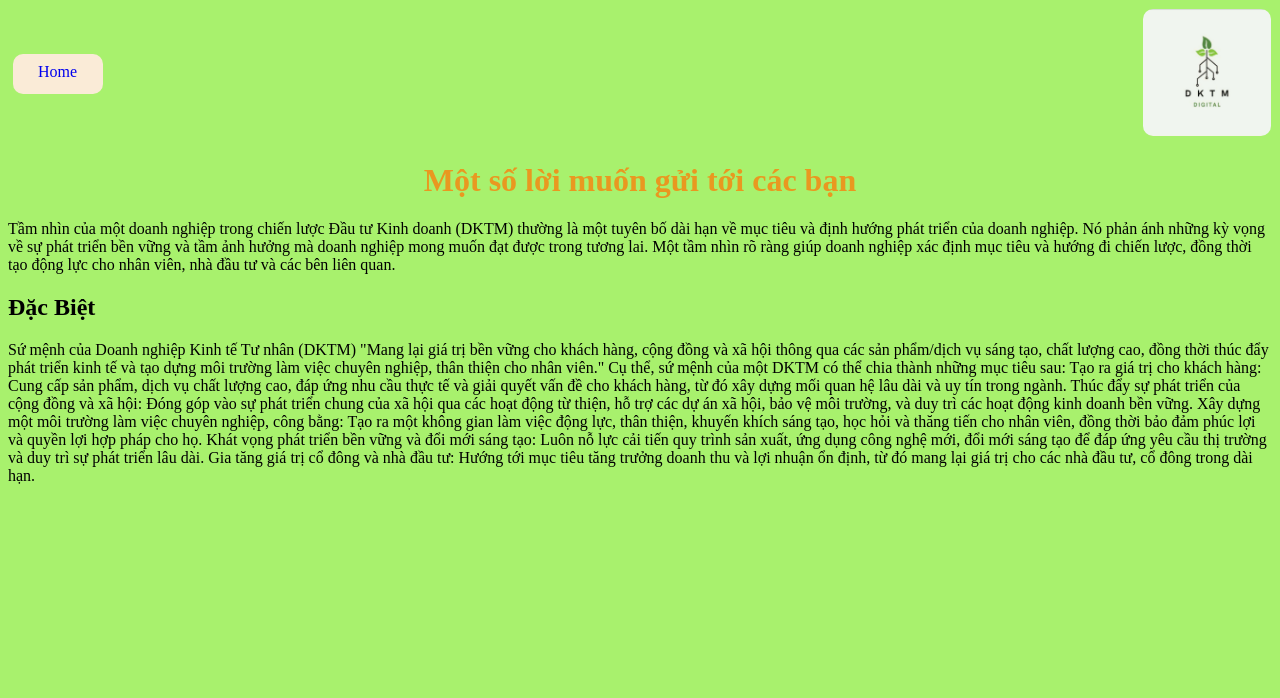
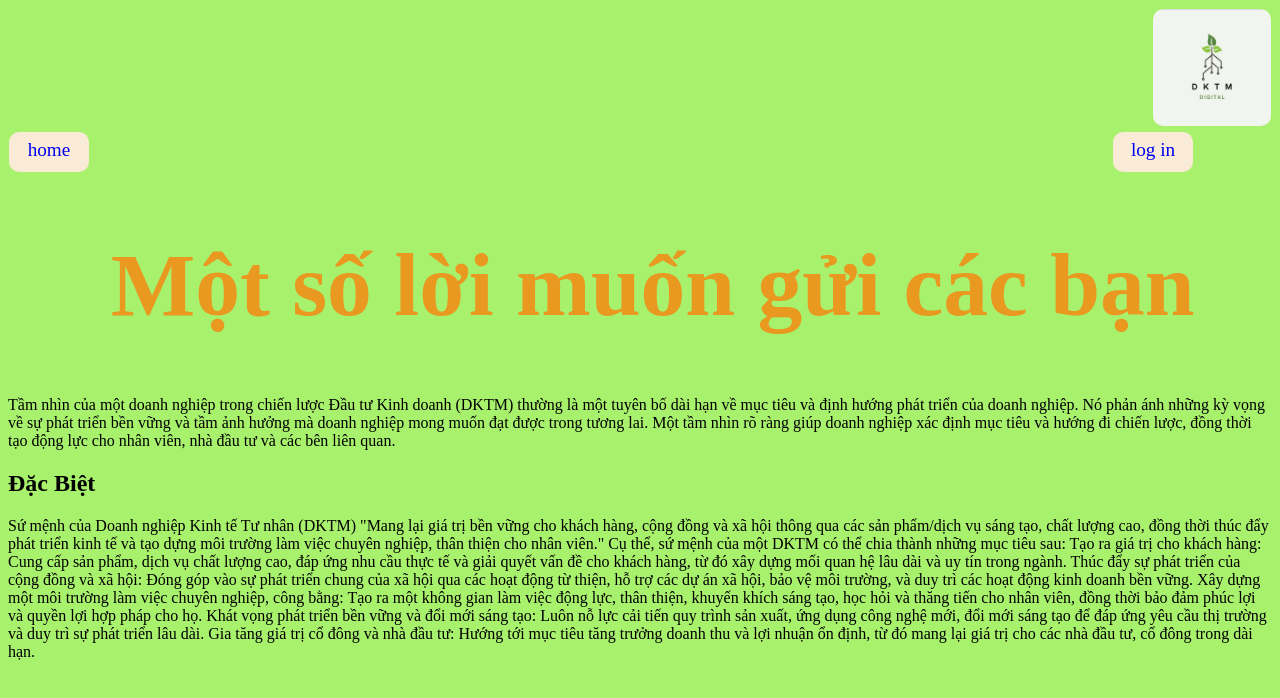
Before and after one commit to maidz001/DKTM1, a plain HTML site: page sotay.html in a window 1280 px wide. Drawn offline with Linux system fonts and the light colour scheme.

Commit message:
gfdfgdgdf

```diff
--- a/sotay.html
+++ b/sotay.html
@@ -7,13 +7,15 @@
     <title>Document</title>
   </head>
   <body>
-    <table>
-      <tr>
-        <td><a href="./">Home</a></td>
-        <td><img class="sotayimg" src="./123a.jpg" alt="" /></td>
+    <table class="logohome">
+      <tr class="logo1">
+        <td></td>
+        <td class="logo1"><img class="logo1" src="./123a.jpg" alt="" /></td>
       </tr>
+      <td><a class="maidz maidz1" href="./index.html">home</a></td>
+      <td class="td2"><a class="maidz" href="./demo.html">log in</a></td>
     </table>
-    <h1>Một số lời muốn gửi tới các bạn</h1>
+    <h1 class="logo">Một số lời muốn gửi các bạn</h1>
     <p>
       Tầm nhìn của một doanh nghiệp trong chiến lược Đầu tư Kinh doanh (DKTM)
       thường là một tuyên bố dài hạn về mục tiêu và định hướng phát triển của
--- a/style.css
+++ b/style.css
@@ -143,8 +143,6 @@ h1.logo {
 }
 table.tab {
   margin-top: 10px;
-  width: 100vw;
-  height: 50vw;
 }
 th.sp {
   width: 10vw;
```
Also changed, not shown: index.html (+1 -1 lines).
